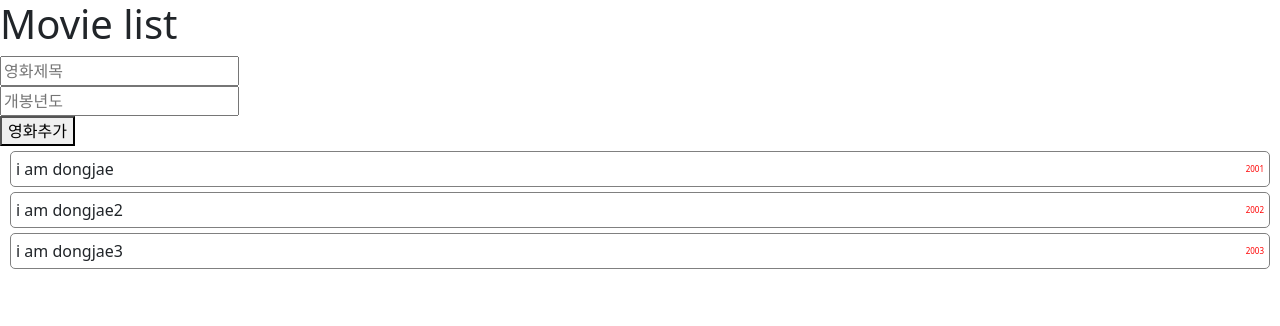
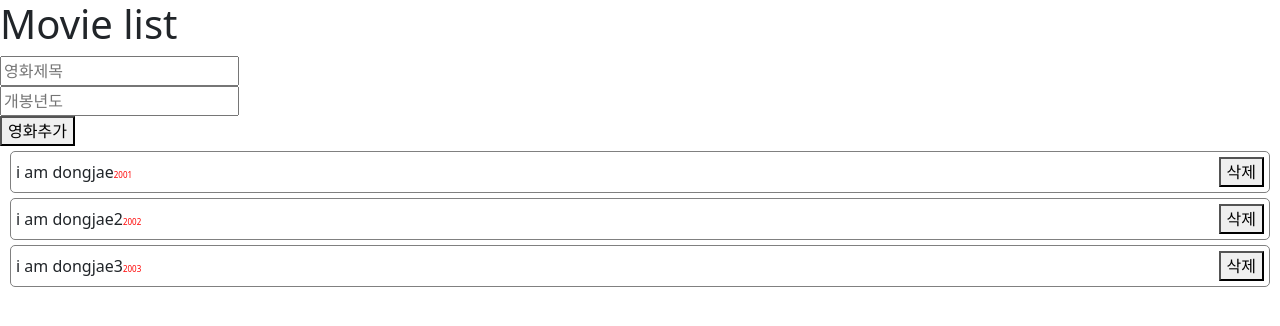
Before and after one commit to kaperrdenden/kossieproject, a React (Create React App) app: page / in a window 1280 px wide. Shown: the top 326 px of the page. Built offline with nearby package versions, Linux system fonts and the light colour scheme.

Commit message:
movies배열에서 원하는 요소 삭제하기

```diff
--- a/src/App.js
+++ b/src/App.js
@@ -20,10 +20,22 @@ function App() {
   useEffect(()=>{
     console.log("render");
   })
+  const removeMovie = (movieTitle) =>{
+    const coppiedArray = [...movies];
 
+    for (let i=0; i<movies.length; i++){
+      if (movies[i].title==movieTitle){
+        coppiedArray.splice(i, 1);
+      }
+    }
+    setMovies(coppiedArray);
+  }
   const renderMovies = movies.map(movie =>{
     return(
-      <Movie movie={movie} key={movie.title} />
+      <Movie
+          movie={movie}
+          removeMovie={removeMovie}
+          key={movie.title} />
     )
   })
   // const [condition, setCondition] = useState(false);
--- a/src/components/Movie.js
+++ b/src/components/Movie.js
@@ -1,10 +1,20 @@
 import React from "react";
 
-const Movie = ({movie}) => {
+const Movie = ({movie, removeMovie}) => {
+    console.log(movie.title);
+
     return(
       <div className='movie'>
-        <div className='movie-title'>{movie.title}</div>
-        <div className='movie-year'>{movie.year}</div>
+        <div className='movie-title'>
+            {movie.title}
+
+            <span className='movie-year'>{movie.year}</span>
+        </div>
+        <div>
+            <button onClick={()=> {
+                removeMovie(movie.title);
+            }}>삭제</button>
+        </div>
       </div>
     )
 }
```
